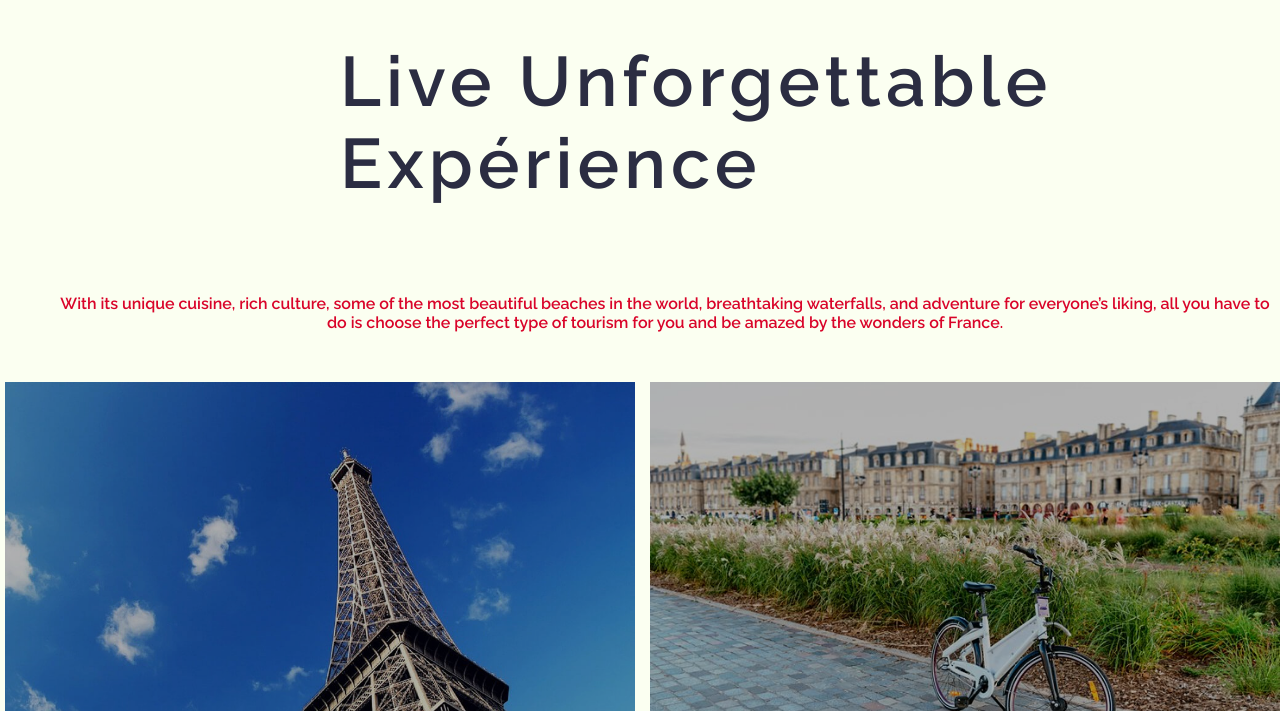
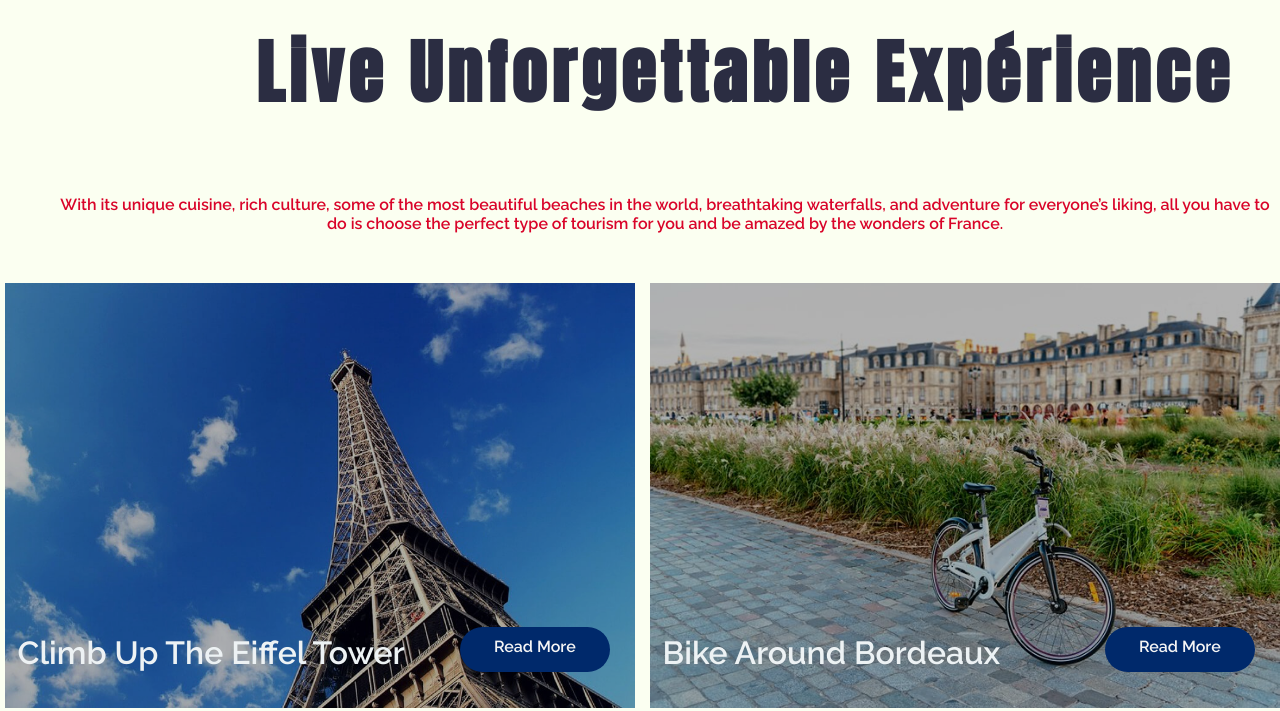
Before and after one commit to Sam-Radnus/Travel-Website, a plain HTML site: page index.html in a window 1280 px wide. Shown: the part 1090-1801 px from the top of the page. Drawn offline with Linux system fonts and the light colour scheme.

Commit message:
updated fonts and HTML

```diff
--- a/index.html
+++ b/index.html
@@ -11,7 +11,7 @@
 <body>
  <div class="heading">
 
-    <h1>Explorer la France</h1>
+    <h1>Explorer La France</h1>
  </div>
  <div class="video">
    <div class="navbar">
--- a/style.css
+++ b/style.css
@@ -1,4 +1,5 @@
 @import url('https://fonts.googleapis.com/css2?family=Raleway:wght@600&display=swap');
+@import url('https://fonts.googleapis.com/css2?family=Anton&display=swap');
 div.wrapper > div{
   border-style:solid;
 }
@@ -237,7 +238,7 @@ div.vid{
   background-color:#0a2463;
 }
 h1{
-  font-family: 'Raleway', sans-serif;: 'Raleway', sans-serif;
+  font-family: 'Anton', sans-serif;
   position: absolute;
   top:0%;
   letter-spacing: 5px;
@@ -456,11 +457,11 @@ div.container{
 
 }
 h3.live{
-  font-family: 'Raleway', sans-serif;
+  font-family: 'Anton', sans-serif;
 font-size: 70px;
-margin-left:25%;
-letter-spacing: 5px;;
-padding: 20px 20px 20px 20px;
+margin-left:20%;
+letter-spacing: 5px;
+/* padding: 20px 20px 20px 20px; */
 color:#2b2d42;
 }
 h1::selection,h3::selection {
```
